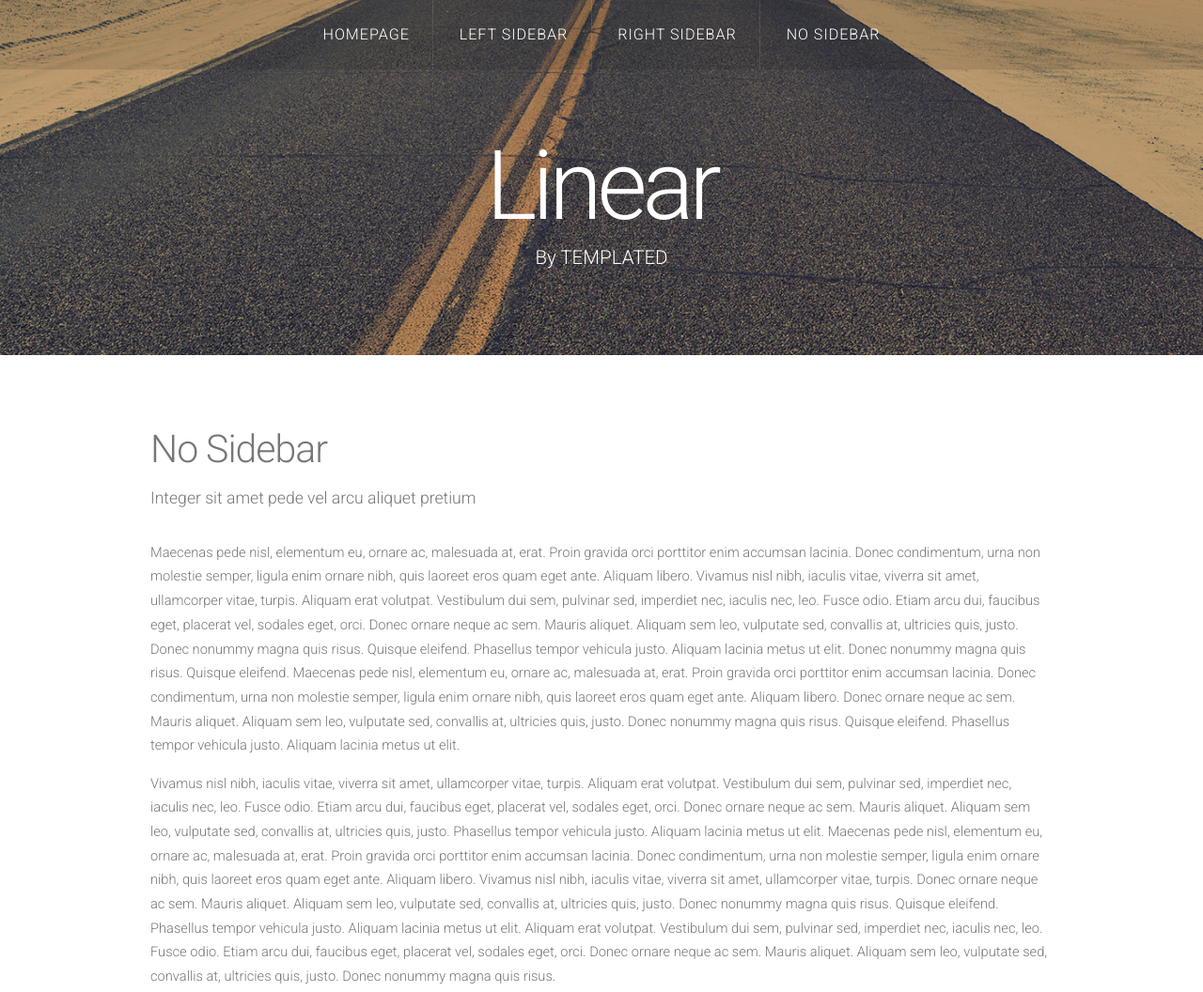
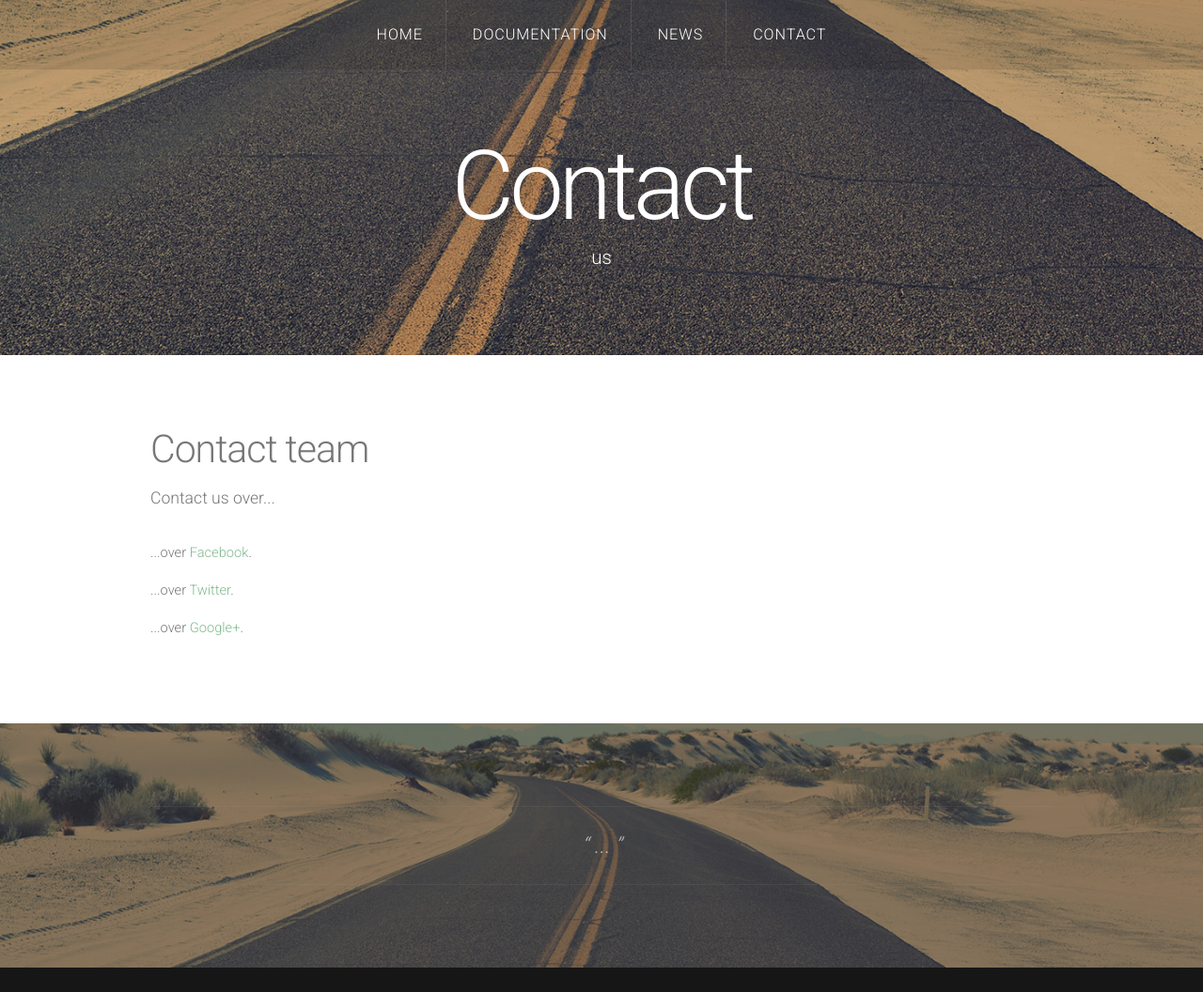
Before and after one commit to iSC-Host/bunto.isc, a plain HTML site: page contact.html in a window 1280 px wide. Shown: the top 1056 px of the page at 94% size. Drawn offline with nearby package versions, Linux system fonts and the light colour scheme.

Commit message:
Update contact.html

```diff
--- a/contact.html
+++ b/contact.html
@@ -6,10 +6,11 @@
 -->
 <html>
 	<head>
-		<title>Linear by TEMPLATED</title>
+		<title>Contact | Bunto</title>
+		<meta name="generator" content="Bunto v1.0">
 		<meta http-equiv="content-type" content="text/html; charset=utf-8" />
-		<meta name="description" content="" />
-		<meta name="keywords" content="" />
+		<meta name="description" content="The official website of the static site generator 'Bunto'." />
+		<meta name="keywords" content="bunto, isc, suriyaa kudo, static site generator, site generator, generator, software, github" />
 		<link href='http://fonts.googleapis.com/css?family=Roboto:400,100,300,700,500,900' rel='stylesheet' type='text/css'>
 		<script src="http://ajax.googleapis.com/ajax/libs/jquery/1.11.0/jquery.min.js"></script>
 		<script src="js/skel.min.js"></script>
@@ -29,10 +30,10 @@
 				<!-- Nav -->
 				<nav id="nav">
 					<ul>
-						<li><a href="index.html">Homepage</a></li>
-						<li><a href="left-sidebar.html">Left Sidebar</a></li>
-						<li><a href="right-sidebar.html">Right Sidebar</a></li>
-						<li class="active"><a href="no-sidebar.html">No Sidebar</a></li>
+						<li><a href="index.html">Home</a></li>
+						<li><a href="doc">Documentation</a></li>
+						<li><a href="news">News</a></li>
+						<li class="active"><a href="contact.html">Contact</a></li>
 					</ul>
 				</nav>
 			</div>
@@ -40,8 +41,8 @@
 
 				<!-- Logo -->
 				<div id="logo">
-					<h1><a href="#">Linear</a></h1>
-					<span class="tag">By TEMPLATED</span>
+					<h1><a href="#">Contact</a></h1>
+					<span class="tag">us</span>
 				</div>
 			</div>
 		</div>
@@ -52,12 +53,12 @@
 			<div id="content" class="container">
 				<section>
 					<header>
-						<h2>No Sidebar</h2>
-						<span class="byline">Integer sit amet pede vel arcu aliquet pretium</span>
+						<h2>Contact team</h2>
+						<span class="byline">Contact us over...</span>
 					</header>
-					<p>Maecenas pede nisl, elementum eu, ornare ac, malesuada at, erat. Proin gravida orci porttitor enim accumsan lacinia. Donec condimentum, urna non molestie semper, ligula enim ornare nibh, quis laoreet eros quam eget ante. Aliquam libero. Vivamus nisl nibh, iaculis vitae, viverra sit amet, ullamcorper vitae, turpis. Aliquam erat volutpat. Vestibulum dui sem, pulvinar sed, imperdiet nec, iaculis nec, leo. Fusce odio. Etiam arcu dui, faucibus eget, placerat vel, sodales eget, orci. Donec ornare neque ac sem. Mauris aliquet. Aliquam sem leo, vulputate sed, convallis at, ultricies quis, justo. Donec nonummy magna quis risus. Quisque eleifend. Phasellus tempor vehicula justo. Aliquam lacinia metus ut elit. Donec nonummy magna quis risus. Quisque eleifend. Maecenas pede nisl, elementum eu, ornare ac, malesuada at, erat. Proin gravida orci porttitor enim accumsan lacinia. Donec condimentum, urna non molestie semper, ligula enim ornare nibh, quis laoreet eros quam eget ante. Aliquam libero. Donec ornare neque ac sem. Mauris aliquet. Aliquam sem leo, vulputate sed, convallis at, ultricies quis, justo. Donec nonummy magna quis risus. Quisque eleifend. Phasellus tempor vehicula justo. Aliquam lacinia metus ut elit.</p>
-					<p>Vivamus nisl nibh, iaculis vitae, viverra sit amet, ullamcorper vitae, turpis. Aliquam erat volutpat. Vestibulum dui sem, pulvinar sed, imperdiet nec, iaculis nec, leo. Fusce odio. Etiam arcu dui, faucibus eget, placerat vel, sodales eget, orci. Donec ornare neque ac sem. Mauris aliquet. Aliquam sem leo, vulputate sed, convallis at, ultricies quis, justo. Phasellus tempor vehicula justo. Aliquam lacinia metus ut elit. Maecenas pede nisl, elementum eu, ornare ac, malesuada at, erat. Proin gravida orci porttitor enim accumsan lacinia. Donec condimentum, urna non molestie semper, ligula enim ornare nibh, quis laoreet eros quam eget ante. Aliquam libero. Vivamus nisl nibh, iaculis vitae, viverra sit amet, ullamcorper vitae, turpis. Donec ornare neque ac sem. Mauris aliquet. Aliquam sem leo, vulputate sed, convallis at, ultricies quis, justo. Donec nonummy magna quis risus. Quisque eleifend. Phasellus tempor vehicula justo. Aliquam lacinia metus ut elit. Aliquam erat volutpat. Vestibulum dui sem, pulvinar sed, imperdiet nec, iaculis nec, leo. Fusce odio. Etiam arcu dui, faucibus eget, placerat vel, sodales eget, orci. Donec ornare neque ac sem. Mauris aliquet. Aliquam sem leo, vulputate sed, convallis at, ultricies quis, justo. Donec nonummy magna quis risus.</p>
-					<p>Vivamus nisl nibh, iaculis vitae, viverra sit amet, ullamcorper vitae, turpis. Aliquam erat volutpat. Vestibulum dui sem, pulvinar sed, imperdiet nec, iaculis nec, leo. Fusce odio. Etiam arcu dui, faucibus eget, placerat vel, sodales eget, orci. Donec ornare neque ac sem. Mauris aliquet. Aliquam sem leo, vulputate sed, convallis at, ultricies quis, justo. Phasellus tempor vehicula justo. Aliquam lacinia metus ut elit. Maecenas pede nisl, elementum eu, ornare ac, malesuada at, erat. Proin gravida orci porttitor enim accumsan lacinia. Donec condimentum, urna non molestie semper, ligula enim ornare nibh, quis laoreet eros quam eget ante. Aliquam libero. Vivamus nisl nibh, iaculis vitae, viverra sit amet, ullamcorper vitae, turpis. Donec ornare neque ac sem. Mauris aliquet. Aliquam sem leo, vulputate sed, convallis at, ultricies quis, justo. Donec nonummy magna quis risus. Quisque eleifend. Phasellus tempor vehicula justo. Aliquam lacinia metus ut elit. Aliquam erat volutpat. Vestibulum dui sem, pulvinar sed, imperdiet nec, iaculis nec, leo. Fusce odio. Etiam arcu dui, faucibus eget, placerat vel, sodales eget, orci. Donec ornare neque ac sem. Mauris aliquet. Aliquam sem leo, vulputate sed, convallis at, ultricies quis, justo. Donec nonummy magna quis risus.</p>
+					<p>...over <a href="#">Facebook</a>.</p>
+					<p>...over <a href="#">Twitter</a>.</p>
+					<p>...over <a href="#">Google+</a>.</p>
 
 				</section>
 			</div>
@@ -68,7 +69,7 @@
 		<div id="tweet">
 			<div class="container">
 				<section>
-					<blockquote>&ldquo;In posuere eleifend odio. Quisque semper augue mattis wisi. Maecenas ligula. Pellentesque viverra vulputate enim. Aliquam erat volutpat.&rdquo;</blockquote>
+					<blockquote>&ldquo; ... &rdquo;</blockquote>
 				</section>
 			</div>
 		</div>
@@ -80,7 +81,7 @@
 				<section>
 					<header>
 						<h2>Get in touch</h2>
-						<span class="byline">Integer sit amet pede vel arcu aliquet pretium</span>
+						<span class="byline">with us</span>
 					</header>
 					<ul class="contact">
 						<li><a href="#" class="fa fa-twitter"><span>Twitter</span></a></li>
@@ -96,10 +97,13 @@
 	<!-- Copyright -->
 		<div id="copyright">
 			<div class="container">
-				Design: <a href="http://templated.co">TEMPLATED</a> Images: <a href="http://unsplash.com">Unsplash</a> (<a href="http://unsplash.com/cc0">CC0</a>)
+				The contents of this website are © 2014-present <a href="https://isc-host.github.io/suriyaa.me">Suriyaa Kudo</a> under the terms of the <a href="http://suriyaakudo.mit-license.org">MIT License</a>.<br/>
+				<small>Design: <a href="http://templated.co">TEMPLATED</a> Images: <a href="http://unsplash.com">Unsplash</a> (<a href="http://unsplash.com/cc0">CC0</a>)</small>
 			</div>
 		</div>
 
 
 	</body>
 </html>
+<!-- Build the <> with <3 by Suriyaa Kudo • Bunto founder -->
+<!-- Proudly hosted by GitHub • Social coding -->
```
